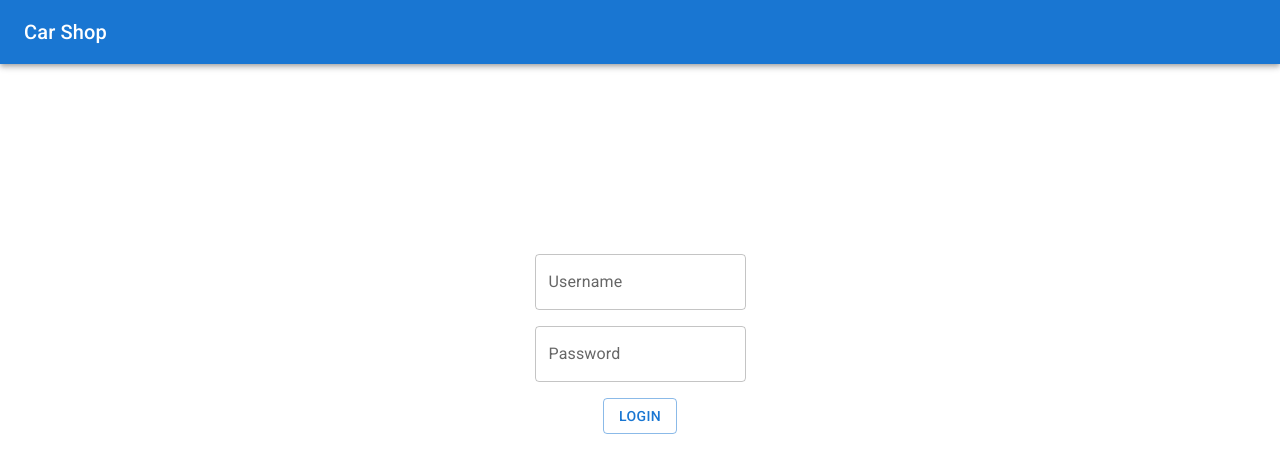
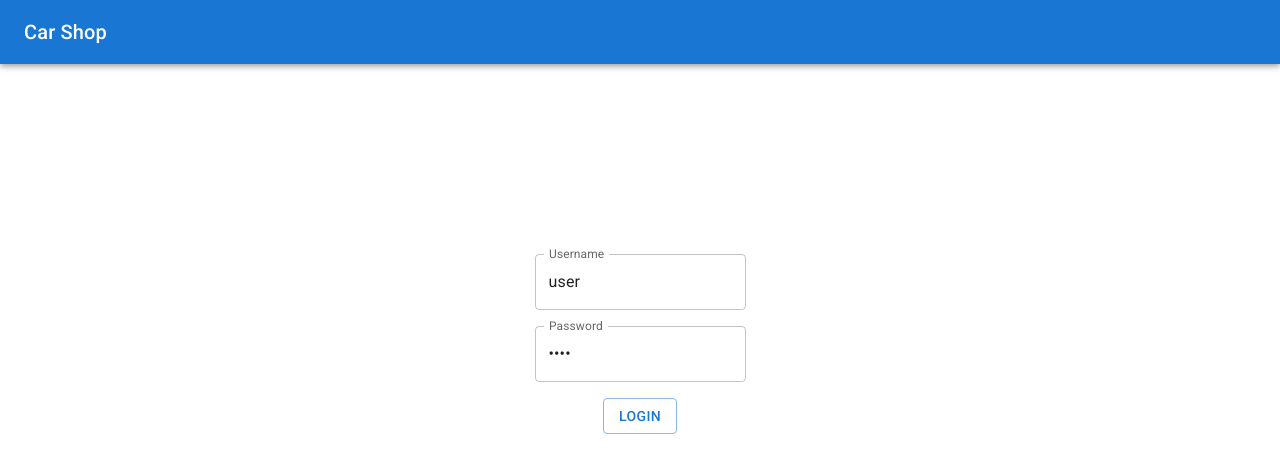
Before and after one commit to mostafamt/Car-Shop, a React (Create React App) app in the folder Car Shop Front-end/: page / in a window 1280 px wide. Shown: the top 472 px of the page. Built offline with nearby package versions, Linux system fonts and the light colour scheme.

Commit message:
update default  value for users  to login

```diff
--- a/Car Shop Front-end/src/components/Login.js
+++ b/Car Shop Front-end/src/components/Login.js
@@ -52,12 +52,18 @@ const Login = () => {
           alignItems="center"
           justifyContent="center"
         >
-          <TextField name="username" label="Username" onChange={handleChange} />
+          <TextField
+            name="username"
+            label="Username"
+            onChange={handleChange}
+            defaultValue="user"
+          />
           <TextField
             type="password"
             name="password"
             label="Password"
             onChange={handleChange}
+            defaultValue="user"
           />
           <Button variant="outlined" onClick={login}>
             Login
--- a/Car Shop Front-end/src/constants.js
+++ b/Car Shop Front-end/src/constants.js
@@ -5,4 +5,6 @@
 export const SERVER_URL =
   "http://cardatabase-dev.us-west-2.elasticbeanstalk.com";
 
+// http://cardatabase-dev.us-west-2.elasticbeanstalk.com/login
+
 // http://cardatabase-dev.us-west-2.elasticbeanstalk.com/api/cars
```
